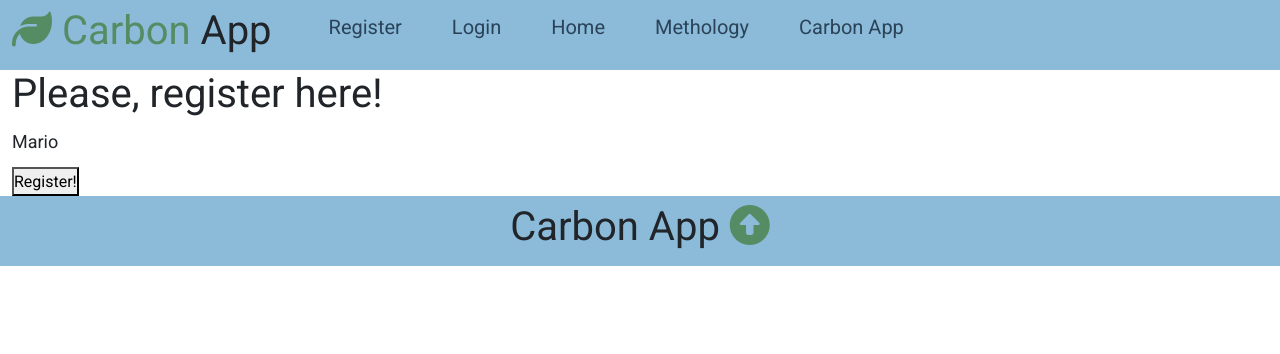
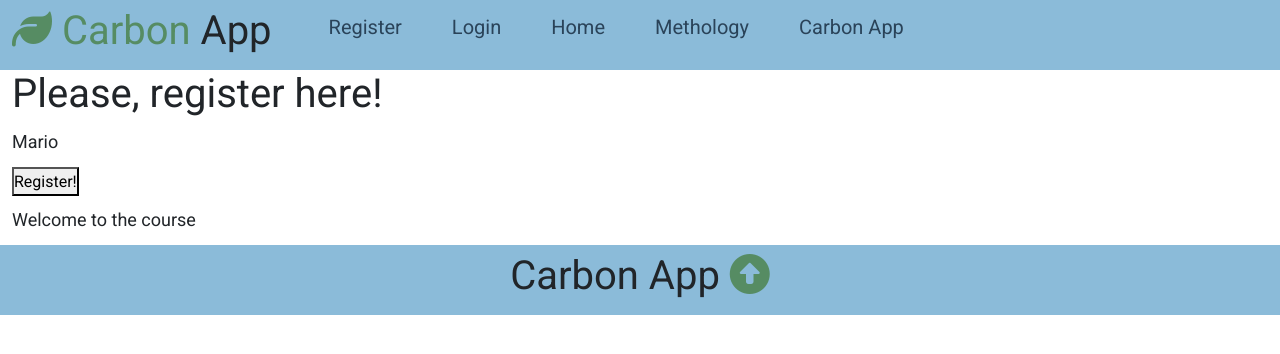
Before and after one commit to mariobp-NHH/carbon_app_2025_NHH_v1, a Flask app: page /register in a window 1280 px wide. Shown: the top 354 px of the page. Run offline with Flask 2, Linux system fonts and the light colour scheme; some libraries are stand-ins or nearby versions.

Commit message:
New paragraph

```diff
--- a/capp/templates/users/register.html
+++ b/capp/templates/users/register.html
@@ -6,6 +6,7 @@
     <h1>Please, register here!</h1>
     <p>Mario</p>
     <button>Register!</button>
+    <p>Welcome to the course</p>
   </div>
 </section>
 
```
